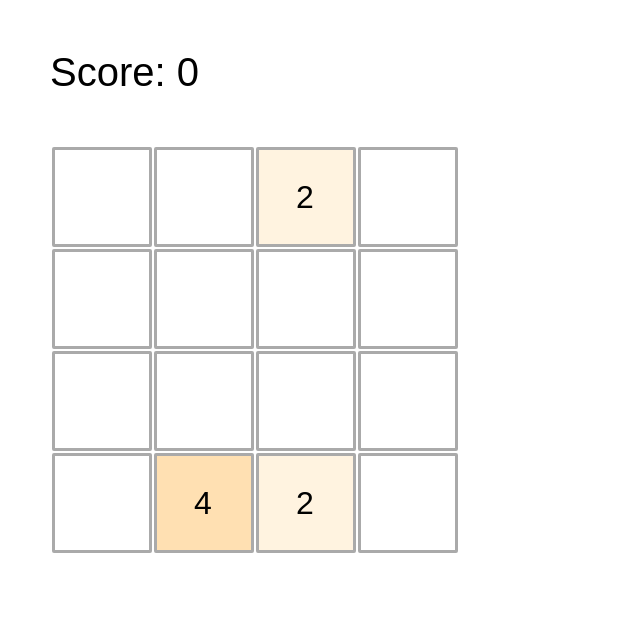
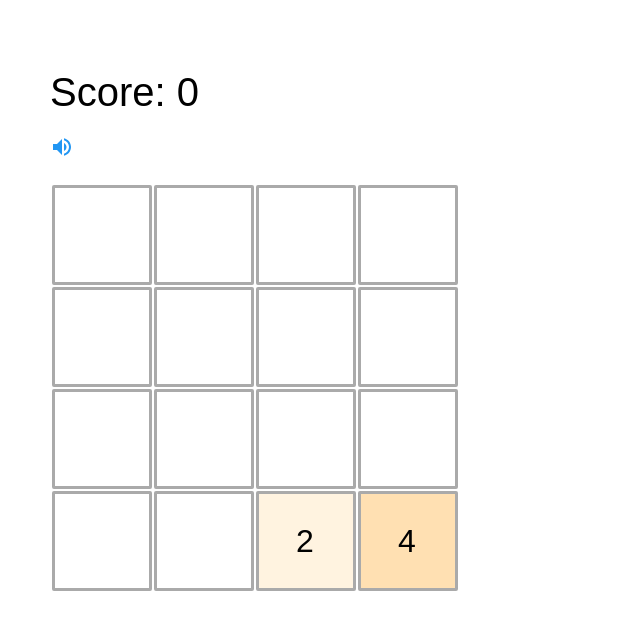
Before and after one commit to noiron/react-2048, a React (Create React App) app: page / in a window 1280 px wide. Shown: the top 630 px of the page, without its empty margins (0-640 px from the left). Built offline with nearby package versions, Linux system fonts and the light colour scheme.

Commit message:
加入声音开关

```diff
--- a/src/App.js
+++ b/src/App.js
@@ -1,6 +1,7 @@
 import React, { Component } from 'react';
 import Board from './components/Board';
 import Matrix from './matrix';
+import Speaker from './components/Speaker';
 import MoveAudio from './assets/audio/move.mp3';
 import './App.css';
 
@@ -8,10 +9,10 @@ const moveAudio = new Audio(MoveAudio);
 
 const matrix = new Matrix({
     matrix: [
-        [0, 0, 2, 0],
         [0, 0, 0, 0],
         [0, 0, 0, 0],
-        [0, 4, 0, 0]
+        [0, 0, 0, 0],
+        [0, 0, 0, 0]
     ]
     // matrix: [[1, 2, 3, 4], [5, 6, 7, 8], [9, 10, 11, 12], [13, 14, 15, 16]]
 });
@@ -20,38 +21,39 @@ class App extends Component {
     constructor() {
         super();
         this.state = {
-            matrix
+            matrix,
+            speakerOn: true,
         };
 
         document.addEventListener('keydown', this.handleKeyDown);
     }
 
     handleKeyDown = e => {
-        const { matrix } = this.state;
+        const { matrix, speakerOn } = this.state;
 
         switch (e.key) {
             case 'ArrowLeft':
                 matrix.moveLeft();
                 this.setState({ matrix });
-                moveAudio.play();
+                speakerOn && moveAudio.play();
                 break;
 
             case 'ArrowRight':
                 matrix.moveRight();
                 this.setState({ matrix });
-                moveAudio.play();
+                speakerOn && moveAudio.play();
                 break;
 
             case 'ArrowUp':
                 matrix.moveUp();
                 this.setState({ matrix });
-                moveAudio.play();
+                speakerOn && moveAudio.play();
                 break;
 
             case 'ArrowDown':
                 matrix.moveDown();
                 this.setState({ matrix });
-                moveAudio.play();
+                speakerOn && moveAudio.play();
                 break;
 
             // case 'r':
@@ -69,11 +71,20 @@ class App extends Component {
         }
     };
 
+    toggleSpeaker = () => {
+        this.setState({
+            speakerOn: !this.state.speakerOn
+        });
+    };
+
     render() {
+        const { matrix, speakerOn } = this.state;
+
         return (
             <div className="App">
-                <div className="score">Score: {this.state.matrix.score}</div>
-                <Board matrix={this.state.matrix.matrix} />
+                <div className="score">Score: {matrix.score}</div>
+                <Speaker onClick={this.toggleSpeaker} speakerOn={speakerOn} />
+                <Board matrix={matrix.matrix} />
             </div>
         );
     }
--- a/src/components/Board/board.css
+++ b/src/components/Board/board.css
@@ -1,5 +1,5 @@
 table {
-    margin: 50px;
+    margin: 20px 0;
 }
 
 tr {
--- /dev/null
+++ b/src/components/Speaker/index.js
@@ -0,0 +1,34 @@
+import React, { PureComponent } from 'react';
+import PropTypes from 'prop-types';
+import SpeakerOn from '../../assets/svg/speaker-on.svg';
+import SpeakerOff from '../../assets/svg/speaker-off.svg';
+
+export default class Speaker extends PureComponent {
+    static propTypes = {
+        onClick: PropTypes.func.isRequired
+    };
+
+    constructor(props) {
+        super(props);
+
+        this.state = {
+            speaker: props.speakerOn || true
+        };
+    }
+
+    handleClick = () => {
+        this.setState({
+            speaker: !this.state.speaker
+        });
+        this.props.onClick();
+    };
+
+    render() {
+        const { speaker } = this.state;
+        return (
+            <div onClick={this.handleClick} className="speaker-btn">
+                <img src={speaker ? SpeakerOn : SpeakerOff} alt="speaker" />
+            </div>
+        )
+    }
+}
--- /dev/null
+++ b/src/components/Speaker/speaker.css
@@ -0,0 +1,4 @@
+.speaker-btn {
+    width: 30px;
+    height: 30px;
+}
--- a/src/index.css
+++ b/src/index.css
@@ -4,9 +4,18 @@ body {
     font-family: sans-serif;
 }
 
+.App {
+    min-width: 400px;
+    padding: 20px 50px;
+}
+
 .score {
     text-align: left;
-    margin-left: 50px;
     margin-top: 50px;
     font-size: 40px;
 }
+
+.speaker-btn {
+    text-align: left;
+    margin-top: 20px;
+}
--- a/src/matrix.js
+++ b/src/matrix.js
@@ -4,6 +4,7 @@ export default class Matrix {
         this.isMoved = isMoved || false;
         this.score = score || 0;
 
+        this.addRandomNumToMatrix();
         this.addRandomNumToMatrix();
     }
 
```
Also changed, not shown: src/assets/svg/speaker-off.svg (added), src/assets/svg/speaker-on.svg (added).
